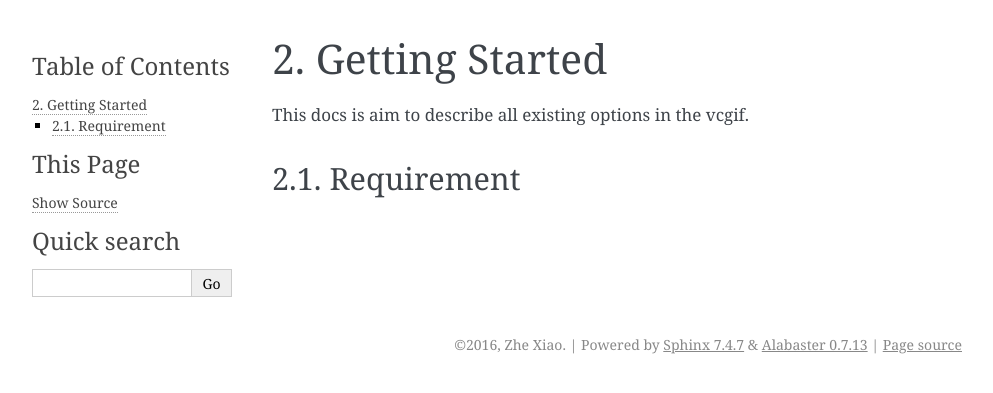
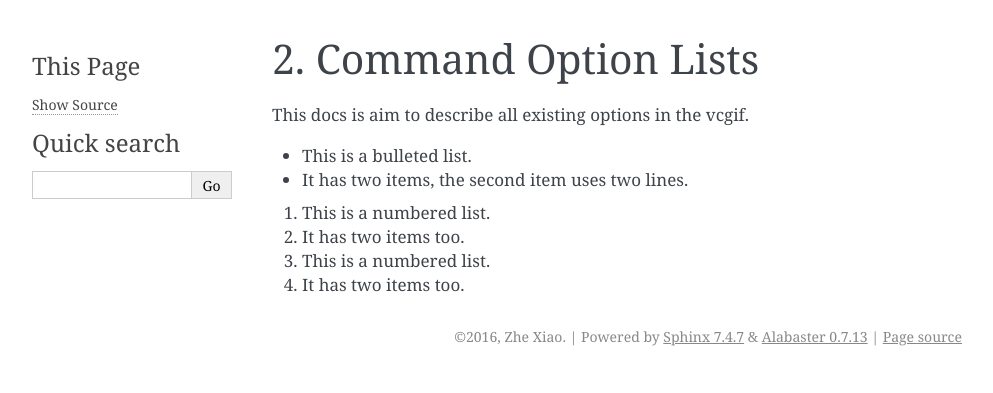
Before and after one commit to BACKORG/vcgif, a Sphinx documentation site: the page built from docs/command_options.rst, in a window 1280 px wide. Shown: the top 393 px of the page, without its empty margins (148-1141 px from the left). Built offline with Sphinx 7.4.7, drawn with Linux system fonts in a browser that asks for light colours.

Commit message:
add command options

```diff
--- a/docs/command_options.rst
+++ b/docs/command_options.rst
@@ -1,6 +1,13 @@
-Getting Started
-===============
+Command Option Lists
+====================
 This docs is aim to describe all existing options in the vcgif.
 
-Requirement
------------
+* This is a bulleted list.
+* It has two items, the second
+  item uses two lines.
+
+1. This is a numbered list.
+2. It has two items too.
+
+#. This is a numbered list.
+#. It has two items too.
```
